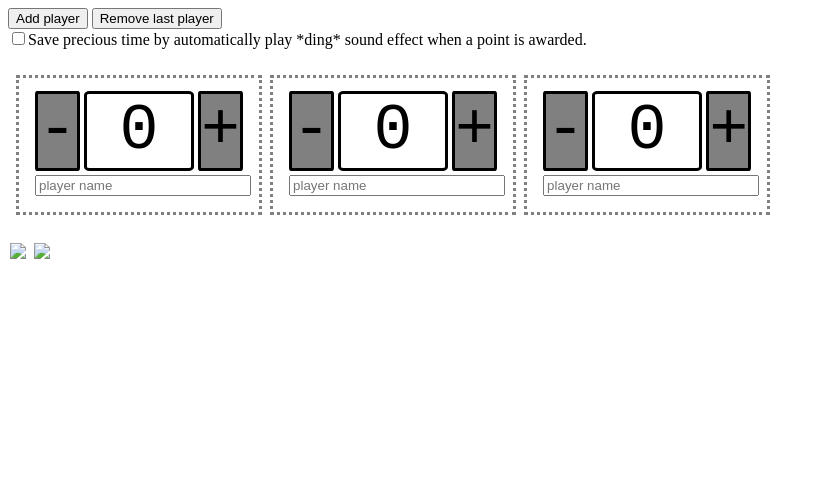
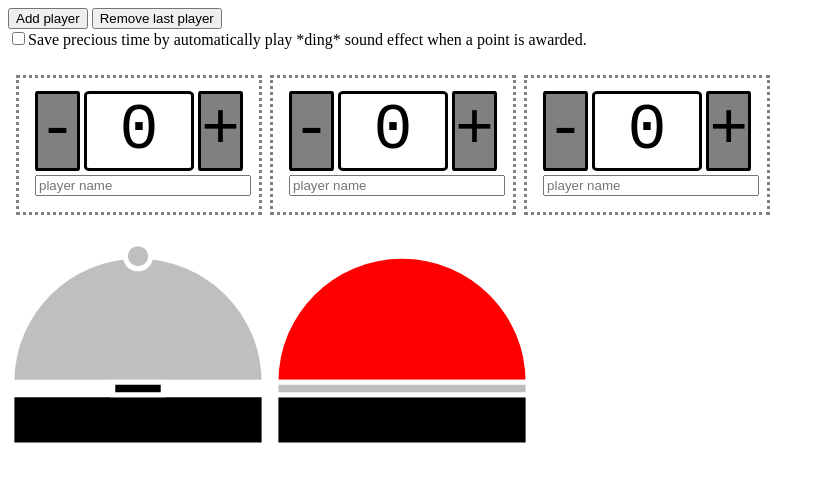
Before and after one commit to medievalOctopus/biscuitcontrols, a plain HTML site: page index.html in a window 1280 px wide. Shown: the whole page, without its empty margins (0-825 px from the left). Drawn offline with nearby package versions, Linux system fonts and the light colour scheme.

Commit message:
Update index.html

```diff
--- a/index.html
+++ b/index.html
@@ -25,8 +25,8 @@
 
 
 
-	<img id="ding" src="assets/bell_up.svg"/>
-	<img id="biscuits" src="assets/button_up.svg"/>
+	<img id="ding" src="bell_up.svg"/>
+	<img id="biscuits" src="button_up.svg"/>
 
 
 	<script src="https://code.jquery.com/jquery-2.1.1.min.js" type="text/javascript"></script>
```
